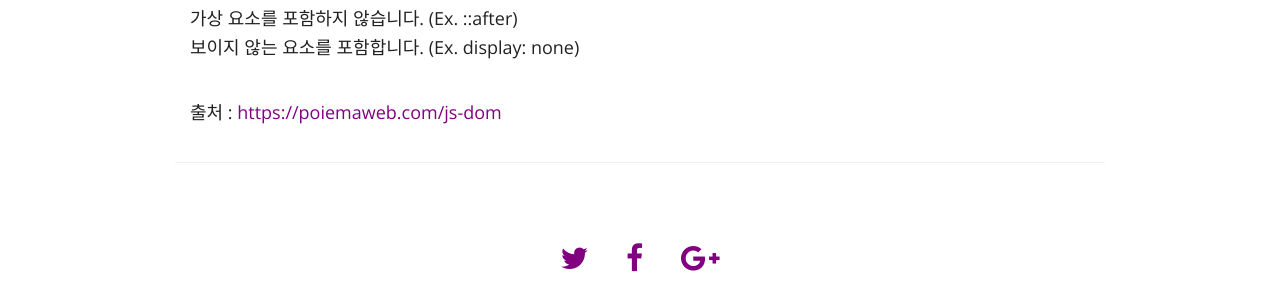
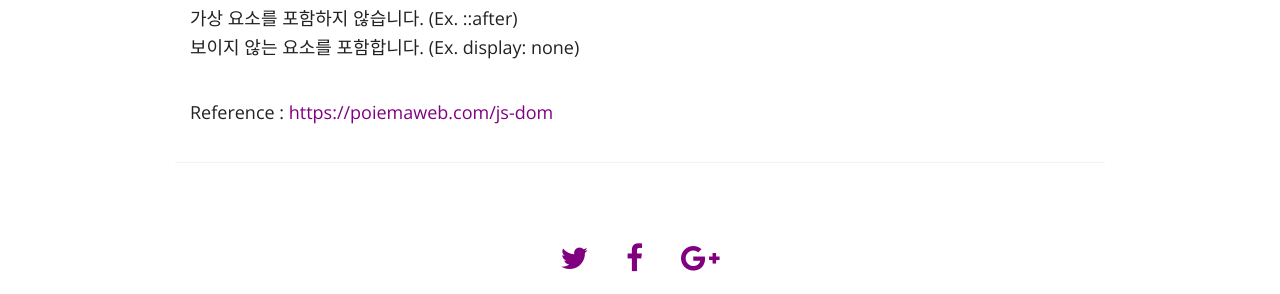
Before and after one commit to lsh58/lsh58.github.io, a Jekyll site: the page built from _posts/2020-02-18-JS_DOM개념.md, in a window 1280 px wide and 900 px high, scrolled down 7157 px. Shown: the part 160-454 px from the top of the window. Built offline with Jekyll 4.4.1, drawn with Linux system fonts in a browser that asks for light colours; nearby versions of some CDN libraries; comment, search, counter and statistics services are not loaded.

Commit message:
Update 2020-02-18-JS_DOM개념.md

```diff
--- a/_posts/2020-02-18-JS_DOM개념.md
+++ b/_posts/2020-02-18-JS_DOM개념.md
@@ -234,4 +234,4 @@ DOM은 원본 HTML 문서 형태와 비슷하지만 몇 가지 차이점이 있
 가상 요소를 포함하지 않습니다. (Ex. ::after)
 보이지 않는 요소를 포함합니다. (Ex. display: none)
 
-출처 : <https://poiemaweb.com/js-dom>
+Reference : <https://poiemaweb.com/js-dom>
```
